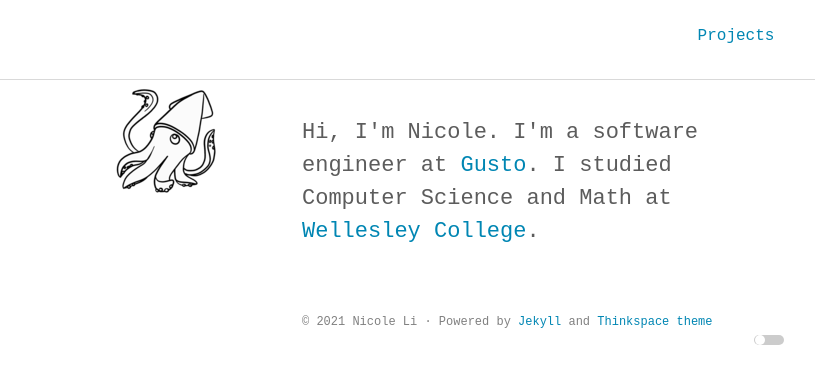
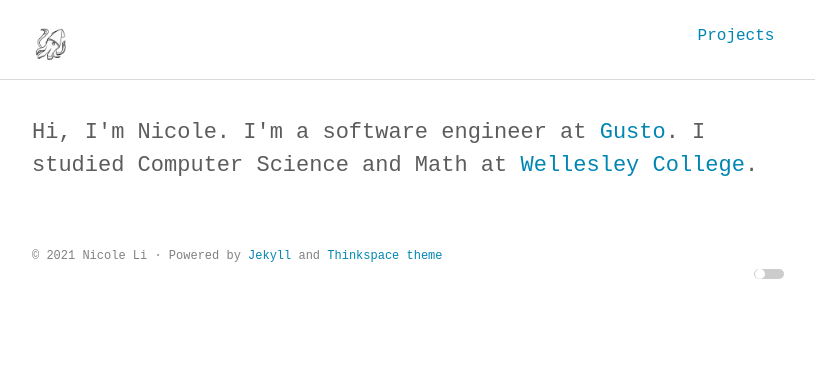
Before and after one commit to nicole-li/nicole-li.github.io, a Jekyll site: the page built from index.html, in a window 1280 px wide. Shown: the top 384 px of the page, without its empty margins (232-1047 px from the left). Built offline with Jekyll 4.4.1, drawn with Linux system fonts in a browser that asks for light colours; some web fonts are replaced.

Commit message:
logo leggo

```diff
--- a/_config.yml
+++ b/_config.yml
@@ -6,7 +6,7 @@
 url             : https://nicole-li.github.io/ # site url
 baseurl         : "" # apply repo name like "/myproject" if used under gh-pages branch, else (under master branch) just leave empty/blank
 cover           : assets/images/apple-touch-icon.png # image uri like logo/cover image for site seo
-logo            : assets/images/mstile-150x150.png
+logo            : assets/images/android-chrome-192x192.png
 
 google_analytics  : UA-XXXXX-XX
 twitter_username  : ""
--- a/assets/scss/_layout.scss
+++ b/assets/scss/_layout.scss
@@ -29,9 +29,6 @@
 
 body {
   background-color: $base-background-color;
-  // background-image: url("/assets/images/tentacles.png");
-  // background-position: bottom right; /* Center the image */
-  // background-repeat: no-repeat; /* Do not repeat the image */
 }
 
 hr {
@@ -95,7 +92,7 @@
 
 .logo {
   float: left;
-  margin: 0 0 1em 0;
+  // margin: 0 0 1em 0;
   cursor: pointer;
   letter-spacing: 0.8px;
   font-size: 20px;
@@ -107,8 +104,7 @@
   }
 
   img {
-    max-width: 100%;
-    max-height: 100%;
+    max-width: 20%;
   }
 }
 
```
